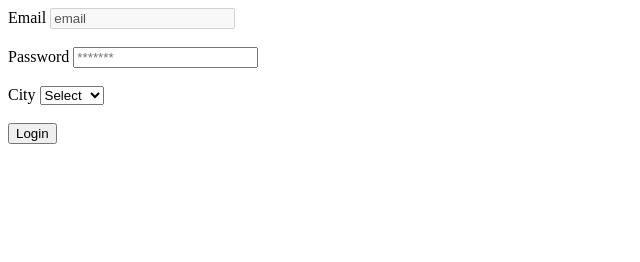
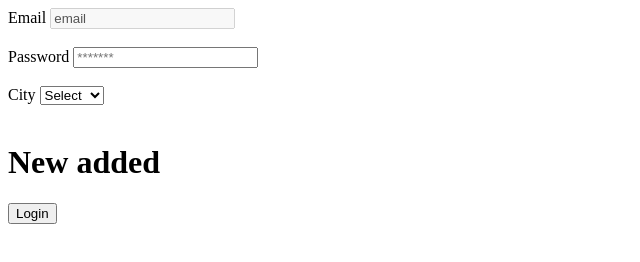
Before and after one commit to Rokibol-Hasan/fullstackweb, a plain HTML site: page index.html in a window 1280 px wide. Shown: the whole page, without its empty margins (0-640 px from the left). Drawn offline with Linux system fonts and the light colour scheme.

Commit message:
h1 added

```diff
--- a/index.html
+++ b/index.html
@@ -26,7 +26,7 @@
       </select><br><br>
 
 
-
+<h1>New added</h1>
 
       <button>Login</button>
 
```
